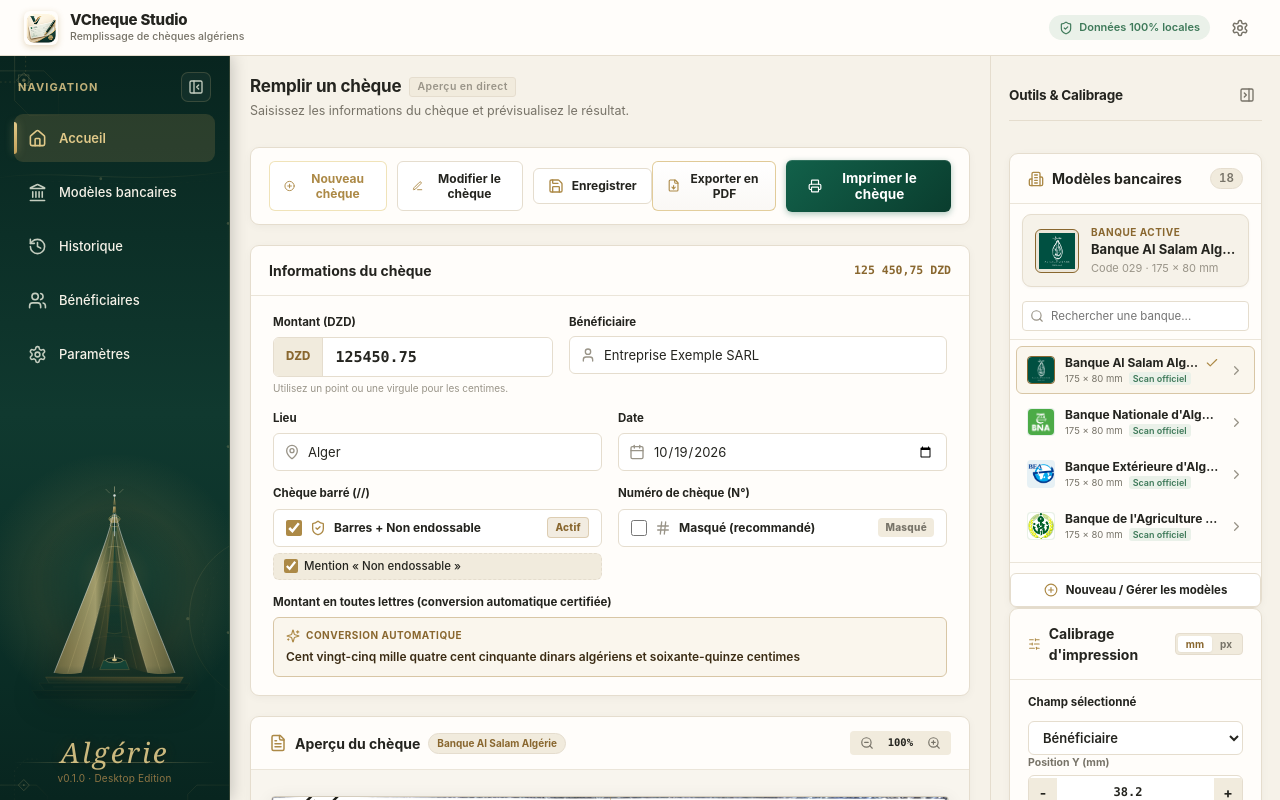
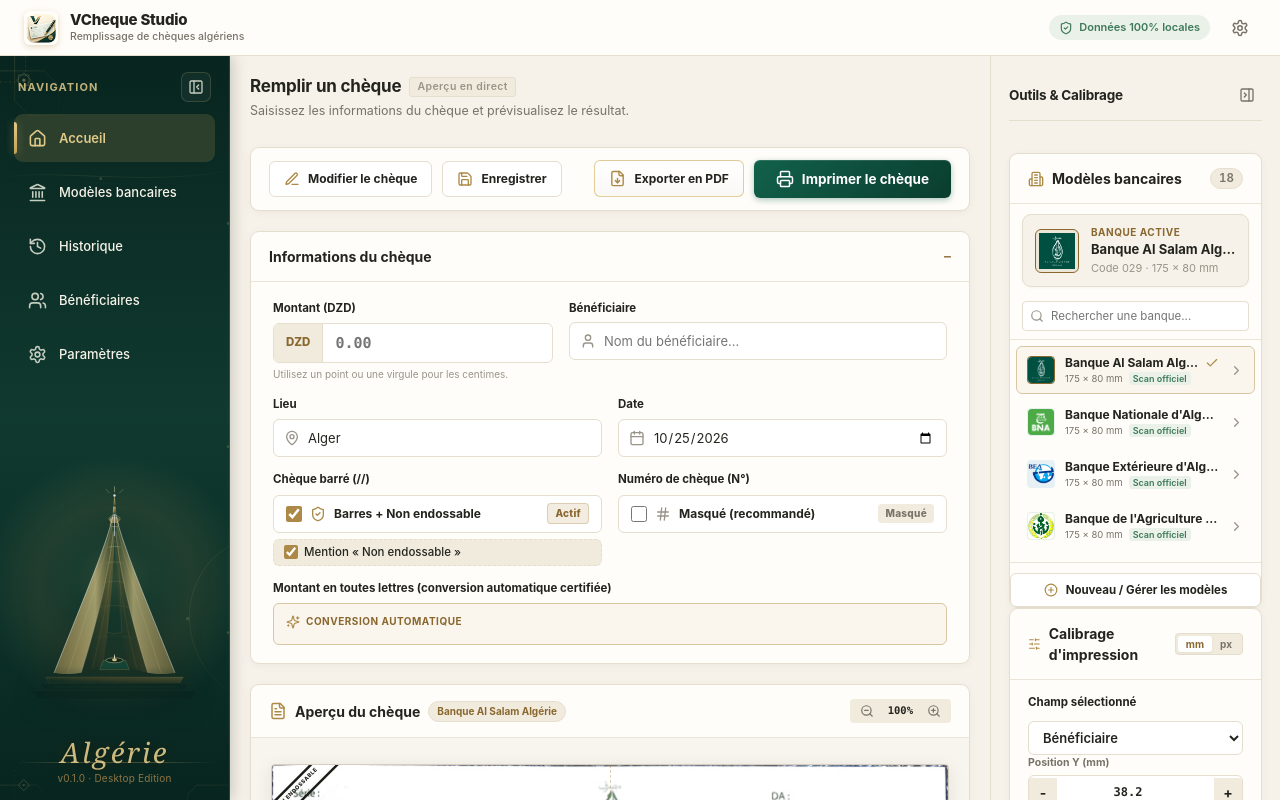
Before and after one commit to Gdhiaeddine/VCheque, a React (Vite) app: page / in a window 1280 px wide. Built offline with nearby package versions, Linux system fonts and the light colour scheme.

Commit message:
new cheque without data

```diff
--- a/src/App.tsx
+++ b/src/App.tsx
@@ -54,15 +54,15 @@
   // 0. App Preferences & Settings
   const [appSettings, setAppSettings] = useState<AppSettings>(() => loadAppSettings());
 
-  // 1. Core Cheque State (Default demo values matching specs)
-  const [amount, setAmount] = useState<string>("125450.75");
-  const [beneficiary, setBeneficiary] = useState<string>("Entreprise Exemple SARL");
+  // 1. Core Cheque State (Default blank values for fresh entry)
+  const [amount, setAmount] = useState<string>("");
+  const [beneficiary, setBeneficiary] = useState<string>("");
   const [place, setPlace] = useState<string>(() => loadAppSettings().defaultPlace || "Alger");
-  const [date, setDate] = useState<string>("2026-10-19");
+  const [date, setDate] = useState<string>(() => new Date().toISOString().split("T")[0]);
   const [isCrossed, setIsCrossed] = useState<boolean>(() => loadAppSettings().defaultIsCrossed !== false);
   const [crossedWithText, setCrossedWithText] = useState<boolean>(() => loadAppSettings().defaultCrossedWithText !== false);
   const [showChequeNumber, setShowChequeNumber] = useState<boolean>(() => loadAppSettings().defaultShowChequeNumber ?? false);
-  const [chequeNumber, setChequeNumber] = useState<string>("0048291");
+  const [chequeNumber, setChequeNumber] = useState<string>("");
 
   // 2. Templates & Calibration State
   const [templates, setTemplates] = useState<BankTemplate[]>(() => {
@@ -253,6 +253,7 @@
 
   // Amount in French words (automatic with settings)
   const words = useMemo(() => {
+    if (!amount.trim()) return "";
     return amountInFrenchWords(amount, {
       letterCase: appSettings.letterCase,
       currencyTextVariant: appSettings.currencyTextVariant,
@@ -263,6 +264,7 @@
 
   // Formatted numeric amount with security hashes and currency according to settings
   const formattedNumeric = useMemo(() => {
+    if (!amount.trim()) return "";
     return formatNumericAmount(amount, {
       securitySymbol: appSettings.numericSecuritySymbol,
       currencySuffix: appSettings.numericCurrencySuffix,
@@ -345,20 +347,20 @@
   const hasChequeData = useMemo(() => {
     return Boolean(
       amount.trim() ||
-      (beneficiary.trim() && beneficiary.trim() !== "Entreprise Exemple SARL") ||
+      beneficiary.trim() ||
+      chequeNumber.trim() ||
       activeChequeId !== null
     );
-  }, [amount, beneficiary, activeChequeId]);
+  }, [amount, beneficiary, chequeNumber, activeChequeId]);
 
   // Détection fine si le chèque en cours a des modifications non enregistrées
   const isFormDirty = useMemo(() => {
     if (!activeChequeId) {
       const num = parseFloat(amount.replace(/\s/g, "").replace(",", "."));
       const hasAmount = !isNaN(num) && num > 0;
-      const hasCustomBeneficiary = Boolean(
-        beneficiary.trim() && beneficiary.trim() !== "Entreprise Exemple SARL"
-      );
-      return hasAmount || hasCustomBeneficiary;
+      const hasBeneficiary = Boolean(beneficiary.trim());
+      const hasChequeNum = Boolean(chequeNumber.trim());
+      return hasAmount || hasBeneficiary || hasChequeNum;
     }
     const saved = history.find((h) => h.id === activeChequeId);
     if (!saved) return true;
@@ -384,7 +386,7 @@
     setIsCrossed(appSettings.defaultIsCrossed !== false);
     setCrossedWithText(appSettings.defaultCrossedWithText !== false);
     setShowChequeNumber(appSettings.defaultShowChequeNumber ?? false);
-    setChequeNumber("0048291");
+    setChequeNumber("");
     setActiveChequeId(null);
     setActiveChequeStatus(null);
     setActivePrintCount(0);
--- a/src/components/CheckForm.tsx
+++ b/src/components/CheckForm.tsx
@@ -180,7 +180,7 @@
                 className="form-input amount-field-input"
                 value={amount}
                 onChange={handleAmountInput}
-                placeholder="125450.75"
+                placeholder="0.00"
               />
             </div>
             <small className="field-hint">Utilisez un point ou une virgule pour les centimes.</small>
@@ -216,7 +216,7 @@
                   if (suggestions.length > 0) setIsDropdownOpen(true);
                 }}
                 onKeyDown={handleKeyDownBeneficiary}
-                placeholder="Entreprise Exemple SARL"
+                placeholder="Nom du bénéficiaire..."
               />
             </div>
 
@@ -377,7 +377,7 @@
                       className="form-input with-icon"
                       value={chequeNumber || ""}
                       onChange={(e) => onChangeChequeNumber(e.target.value)}
-                      placeholder="Ex: 0048291"
+                      placeholder="Ex: 0012345"
                     />
                   </div>
                 </div>
--- a/src/components/ChequePreview.tsx
+++ b/src/components/ChequePreview.tsx
@@ -59,9 +59,9 @@
   }, [date]);
 
   // Formatted numeric amount
-  const formattedAmount = formattedNumeric || React.useMemo(() => {
+  const formattedAmount = formattedNumeric !== undefined ? formattedNumeric : React.useMemo(() => {
     const num = Number(amount.replace(/\s/g, "").replace(",", "."));
-    if (!amount.trim() || !Number.isFinite(num) || num < 0) return "—";
+    if (!amount.trim() || !Number.isFinite(num) || num < 0) return "";
     return num.toLocaleString("fr-FR", { minimumFractionDigits: 2, maximumFractionDigits: 2 }) + " #";
   }, [amount]);
 
@@ -276,7 +276,7 @@
             }}
             title="Bénéficiaire (glisser pour ajuster)"
           >
-            <span className="field-text">{beneficiary || "Bénéficiaire"}</span>
+            <span className="field-text">{beneficiary || (showGuides && activeField === "beneficiary" ? "Bénéficiaire" : "")}</span>
             {activeField === "beneficiary" && (
               <span className="field-coord-bubble">
                 <Move size={10} /> {currentTemplate.positions.beneficiary.x.toFixed(1)}, {currentTemplate.positions.beneficiary.y.toFixed(1)} mm
@@ -393,7 +393,7 @@
               }}
               title="Numéro de chèque (glisser pour ajuster)"
             >
-              <span className="field-text">{chequeNumber || "N° 0048291"}</span>
+              <span className="field-text">{chequeNumber ? (chequeNumber.startsWith("N°") ? chequeNumber : `N° ${chequeNumber}`) : (showGuides && activeField === "chequeNumber" ? "N° 0000000" : "")}</span>
               {activeField === "chequeNumber" && (
                 <span className="field-coord-bubble">
                   <Move size={10} /> {currentTemplate.positions.chequeNumber.x.toFixed(1)}, {currentTemplate.positions.chequeNumber.y.toFixed(1)} mm
@@ -418,12 +418,12 @@
           <div className="detail-item">
             <span className="detail-label">N° de chèque :</span>
             <strong className="detail-val">
-              {showChequeNumber ? (chequeNumber || "0048291") : "Masqué"}
+              {showChequeNumber ? (chequeNumber || "—") : "Masqué"}
             </strong>
           </div>
           <div className="detail-item">
             <span className="detail-label">Montant en DZD :</span>
-            <strong className="detail-val">{formattedAmount}</strong>
+            <strong className="detail-val">{formattedAmount || "—"}</strong>
           </div>
           <div className="detail-item">
             <span className="detail-label">Bénéficiaire :</span>
@@ -439,7 +439,7 @@
           </div>
           <div className="detail-item full-row">
             <span className="detail-label">Montant en lettres :</span>
-            <span className="detail-val-words">{words}</span>
+            <span className="detail-val-words">{words || "—"}</span>
           </div>
         </div>
       </div>
```
